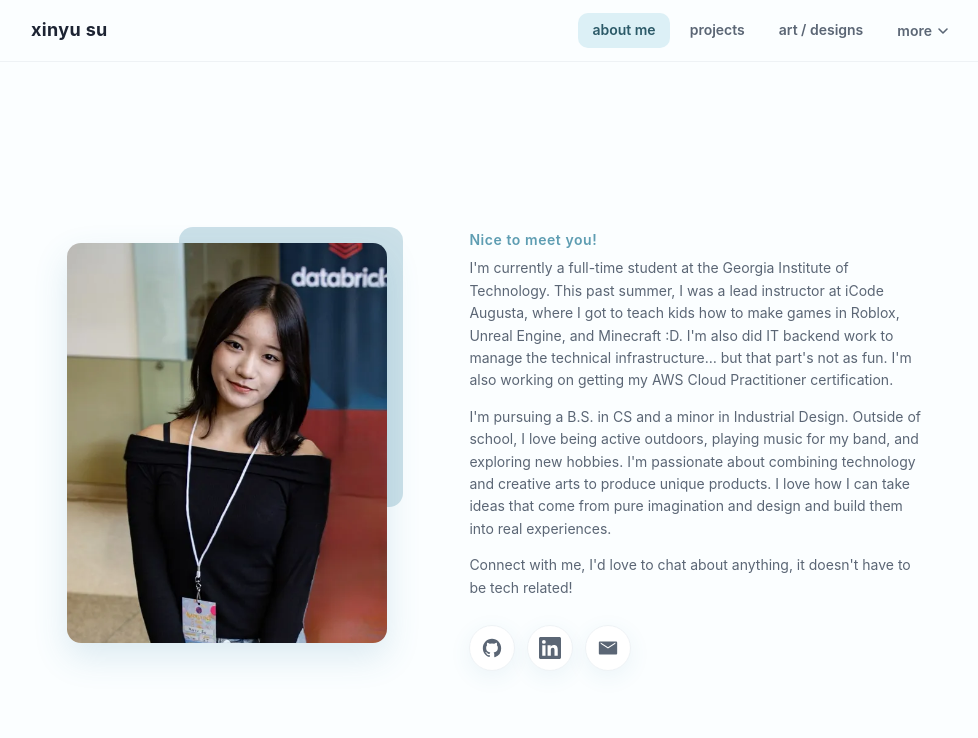
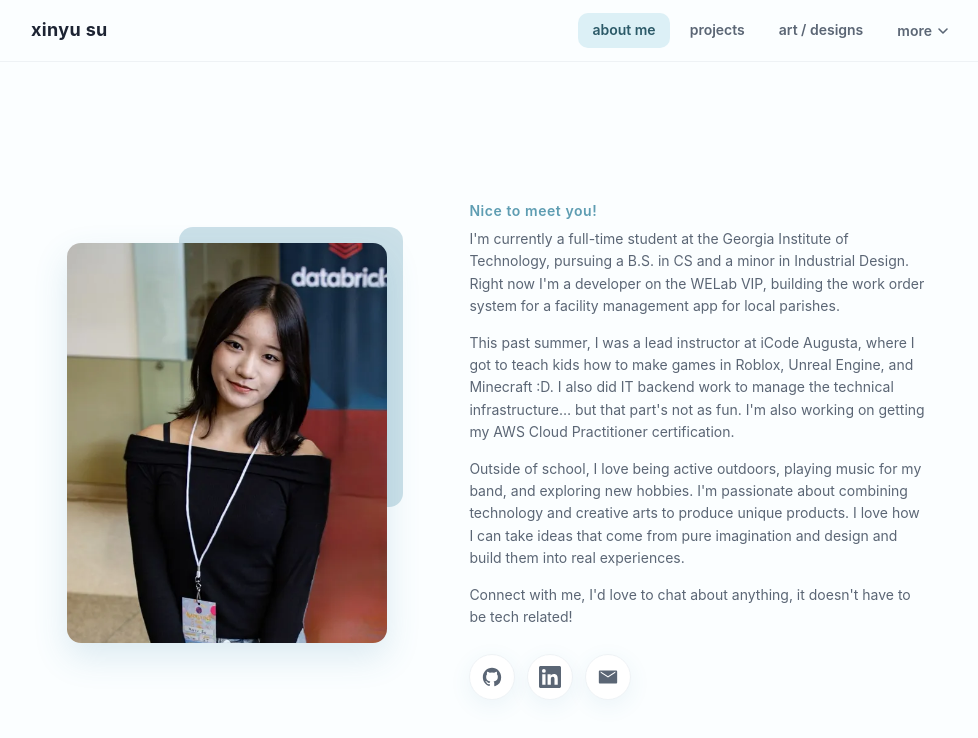
Before and after one commit to c-mfy/portfolio, a React (Vite) app: page /about in a window 1280 px wide. Shown: the top 738 px of the page, without its empty margins (143-1121 px from the left). Built offline with nearby package versions, Linux system fonts and the light colour scheme.

Commit message:
Update About.jsx

```diff
--- a/src/pages/About.jsx
+++ b/src/pages/About.jsx
@@ -21,11 +21,14 @@ export default function About() {
           </p>*/}
 
           <div className="about-text">
-            <p>I'm currently a full-time student at the Georgia Institute of Technology. This past summer, I was a lead instructor at iCode Augusta, where I got to teach kids how to make games in Roblox, Unreal Engine, and Minecraft :D. I'm also did IT backend work to manage the technical infrastructure… but that part's not as fun. I'm also working on getting my AWS Cloud Practitioner certification.</p>
             <p>
-              I'm pursuing a B.S. in CS and a minor in Industrial Design. Outside of school, I love being active outdoors, playing music for my band, and exploring new hobbies.
-
-              I'm passionate about combining technology and creative arts to produce unique products. I love how I can take ideas that come from pure imagination and design and build them into real experiences.
+              I'm currently a full-time student at the Georgia Institute of Technology, pursuing a B.S. in CS and a minor in Industrial Design. Right now I'm a developer on the WELab VIP, building the work order system for a facility management app for local parishes.
+            </p>
+            <p>
+              This past summer, I was a lead instructor at iCode Augusta, where I got to teach kids how to make games in Roblox, Unreal Engine, and Minecraft :D. I also did IT backend work to manage the technical infrastructure… but that part's not as fun. I'm also working on getting my AWS Cloud Practitioner certification.
+            </p>
+            <p>
+              Outside of school, I love being active outdoors, playing music for my band, and exploring new hobbies. I'm passionate about combining technology and creative arts to produce unique products. I love how I can take ideas that come from pure imagination and design and build them into real experiences.
             </p>
 
             {/* <ul className="about-text"> What I'm up to recently:
```
